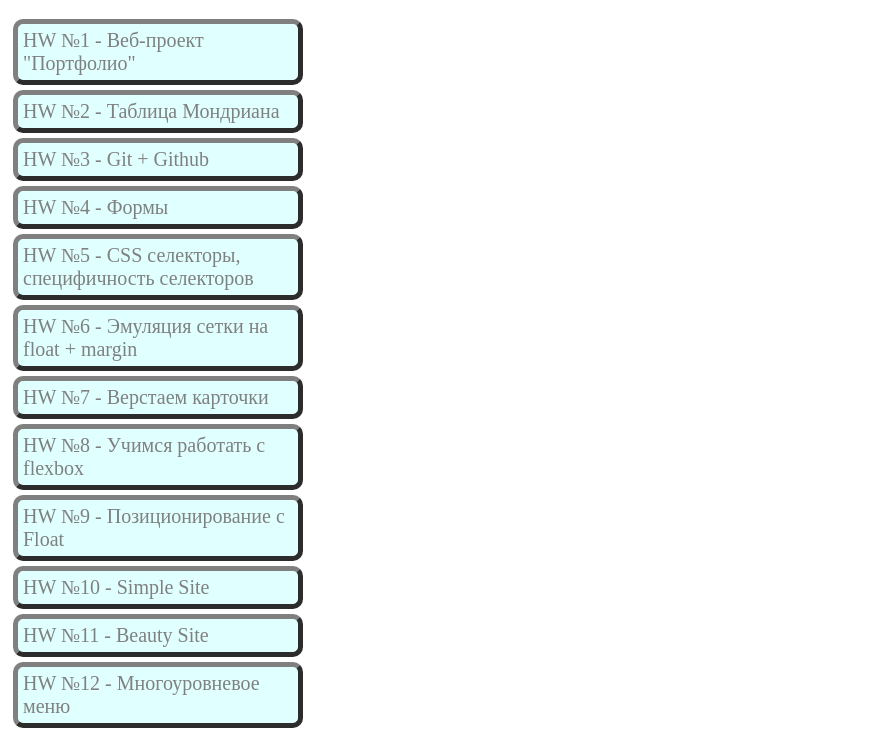
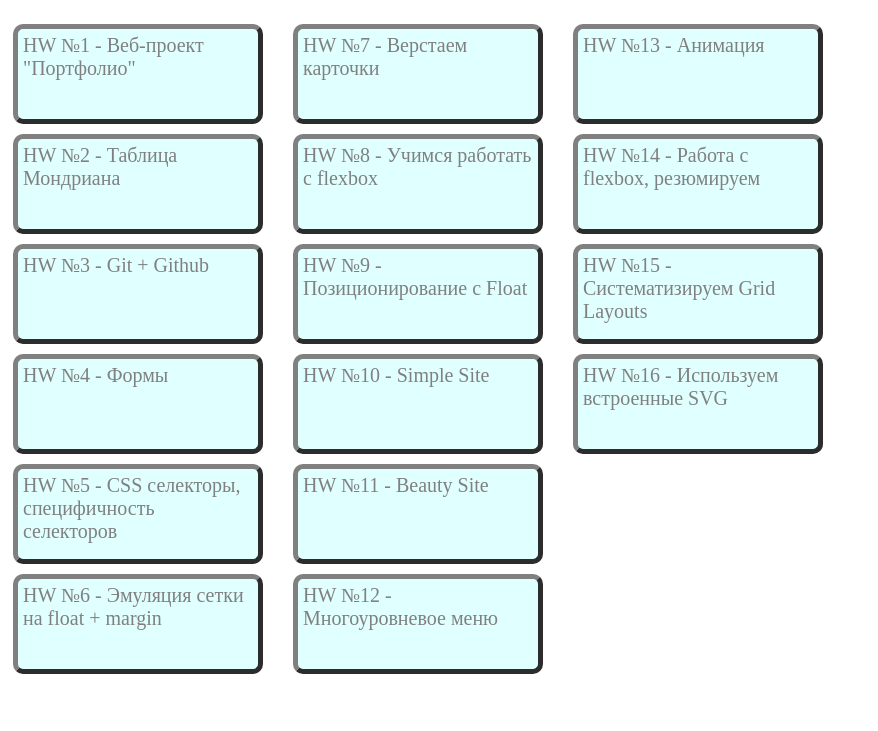
Before and after one commit to sergey-salo/hillel, a plain HTML site: page index.html in a window 1280 px wide. Shown: the part 61-792 px from the top of the page, without its empty margins (0-878 px from the left). Drawn offline with Linux system fonts and the light colour scheme.

Commit message:
change the design of the main page

```diff
--- a/assets/css/style.css
+++ b/assets/css/style.css
@@ -1,4 +1,35 @@
+* {
+  box-sizing: border-box;
+}
+
+ul {
+  list-style: none;
+}
+
+.menu {
+}
+
+.navbar {
+  width: 90vw;
+  height: 90vh;
+  display: flex;
+  flex-direction: column;
+  align-items: flex-start;
+  align-content: flex-start;
+  justify-content: flex-start;
+  flex-wrap: wrap;
+  row-gap: 10px;
+  column-gap: 30px;
+}
+
+.navbar-item {
+  width: 250px;
+  height: 100px;
+}
+
 .navbar-link {
+  width: 250px;
+  height: 100px;
   text-decoration: none;
   color: grey;
   font-size: 20px;
@@ -17,7 +48,3 @@
   background-color: #b0c4de;
   color: #ff0000;
 }
-
-.menu {
-  width: 300px;
-}
--- a/index.html
+++ b/index.html
@@ -10,27 +10,62 @@
 </head>
 
 <body>
+  <div class="container">
     <h1>My homeworks</h1>
 
     <div class="menu">
       <div class="navbar">
+        <div class="navbar-item">
           <a class="navbar-link" href="homework_01/index.html" target="_blank">HW №1 - Веб-проект "Портфолио"</a>
+        </div>
+        <div class="navbar-item">
           <a class="navbar-link" href="homework_02/index.html" target="_blank">HW №2 - Таблица Мондриана</a>
+        </div>
+        <div class="navbar-item">
           <a class="navbar-link" href="homework_03/index.html" target="_blank">HW №3 - Git + Github</a>
+        </div>
+        <div class="navbar-item">
           <a class="navbar-link" href="homework_04/index.html" target="_blank">HW №4 - Формы</a>
+        </div>
+        <div class="navbar-item">
           <a class="navbar-link" href="homework_05/index.html" target="_blank">HW №5 - CSS селекторы, специфичность
             селекторов</a>
-      <a class="navbar-link" href="homework_06/index.html" target="_blank">HW №6 - Эмуляция сетки на float + margin</a>
+        </div>
+        <div class="navbar-item">
+          <a class="navbar-link" href="homework_06/index.html" target="_blank">HW №6 - Эмуляция сетки на float +
+            margin</a>
+        </div>
+        <div class="navbar-item">
           <a class="navbar-link" href="homework_07/index.html" target="_blank">HW №7 - Верстаем карточки</a>
+        </div>
+        <div class="navbar-item">
           <a class="navbar-link" href="homework_08/index.html" target="_blank">HW №8 - Учимся работать с flexbox</a>
+        </div>
+        <div class="navbar-item">
           <a class="navbar-link" href="homework_09/index.html" target="_blank">HW №9 - Позиционирование с Float</a>
+        </div>
+        <div class="navbar-item">
           <a class="navbar-link" href="homework_10/index.html" target="_blank">HW №10 - Simple Site</a>
+        </div>
+        <div class="navbar-item">
           <a class="navbar-link" href="homework_11/index.html" target="_blank">HW №11 - Beauty Site</a>
+        </div>
+        <div class="navbar-item">
           <a class="navbar-link" href="homework_12/index.html" target="_blank">HW №12 - Многоуровневое меню</a>
+        </div>
+        <div class="navbar-item">
           <a class="navbar-link" href="homework_13/index.html" target="_blank">HW №13 - Анимация</a>
+        </div>
+        <div class="navbar-item">
           <a class="navbar-link" href="homework_14/index.html" target="_blank">HW №14 - Работа с flexbox, резюмируем</a>
+        </div>
+        <div class="navbar-item">
           <a class="navbar-link" href="homework_15/index.html" target="_blank">HW №15 - Систематизируем Grid Layouts</a>
+        </div>
+        <div class="navbar-item">
           <a class="navbar-link" href="homework_16/index.html" target="_blank">HW №16 - Используем встроенные SVG</a>
+        </div>
+      </div>
     </div>
   </div>
 </body>
```
Lines whose indentation alone changed are shown as unchanged.
